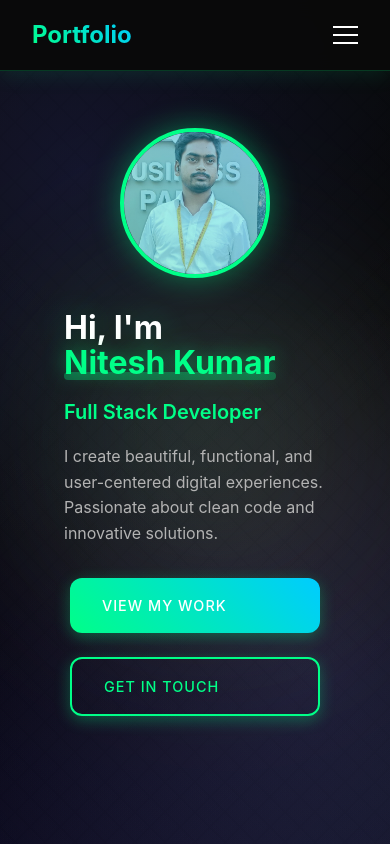
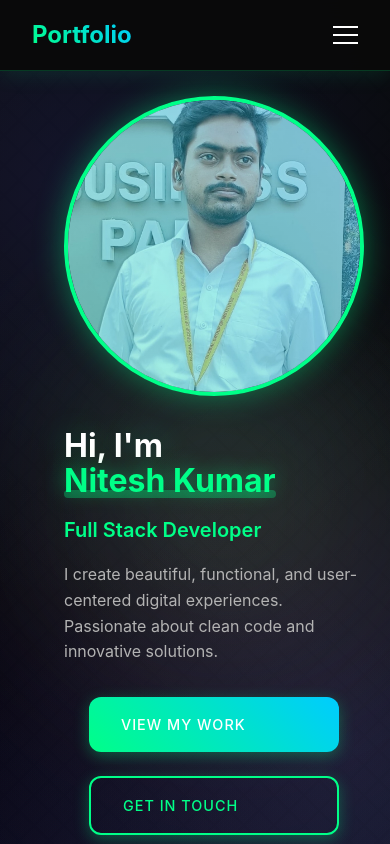
Before and after one commit to nitesh7667/portfolio, a React (Vite) app: page / in a window 390 px wide. Shown: the top 844 px of the page. Built offline with nearby package versions, Linux system fonts and the light colour scheme.

Commit message:
last changes

```diff
--- a/src/styles/Hero.css
+++ b/src/styles/Hero.css
@@ -61,8 +61,8 @@
 }
 
 .hero-image {
-  width: 150px;
-  height: 150px;
+  width: 300px;
+  height: 300px;
   border-radius: 50%;
   overflow: hidden;
   border: 4px solid var(--accent-color);
@@ -226,8 +226,8 @@
   }
 
   .hero-image {
-    width: 150px;
-    height: 150px;
+    width: 300px;
+    height: 300px;
   }
 
   .hero-text h1 {
@@ -255,8 +255,8 @@
 
 @media (max-width: 480px) {
   .hero-image {
-    width: 150px;
-    height: 150px;
+    width: 300px;
+    height: 300px;
   }
 
   .hero-text h1 {
```
